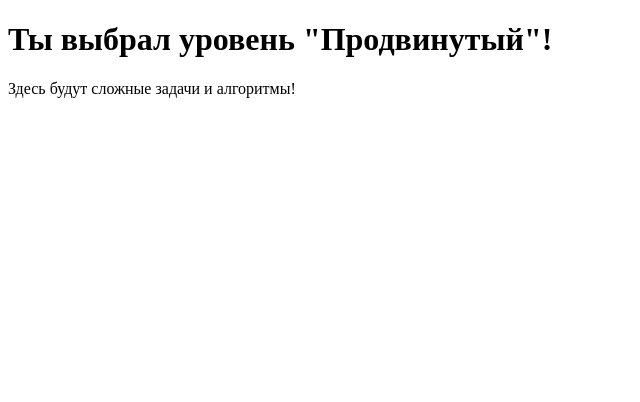
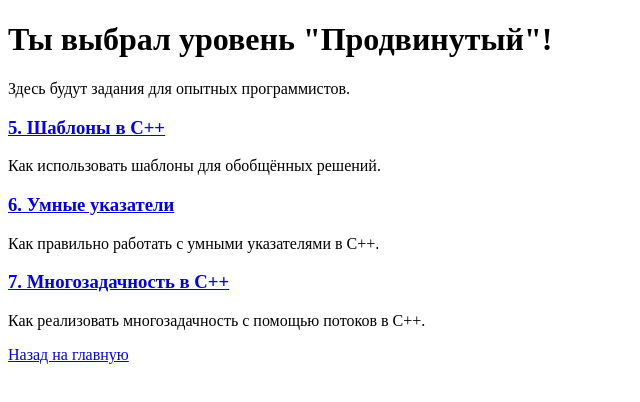
Before and after one commit to Adilet613/cpp-learning, a plain HTML site: page advanced.html in a window 1280 px wide. Shown: the whole page, without its empty margins (0-640 px from the left). Drawn offline with Linux system fonts and the light colour scheme.

Commit message:
Update advanced.html

```diff
--- a/advanced.html
+++ b/advanced.html
@@ -2,10 +2,26 @@
 <html lang="ru">
 <head>
     <meta charset="UTF-8">
+    <meta name="viewport" content="width=device-width, initial-scale=1.0">
     <title>Продвинутый уровень</title>
 </head>
 <body>
     <h1>Ты выбрал уровень "Продвинутый"!</h1>
-    <p>Здесь будут сложные задачи и алгоритмы!</p>
+    <p>Здесь будут задания для опытных программистов.</p>
+
+    <div class="lesson">
+        <h3><a href="lesson5.html">5. Шаблоны в C++</a></h3>
+        <p>Как использовать шаблоны для обобщённых решений.</p>
+    </div>
+    <div class="lesson">
+        <h3><a href="lesson6.html">6. Умные указатели</a></h3>
+        <p>Как правильно работать с умными указателями в C++.</p>
+    </div>
+    <div class="lesson">
+        <h3><a href="lesson7.html">7. Многозадачность в C++</a></h3>
+        <p>Как реализовать многозадачность с помощью потоков в C++.</p>
+    </div>
+
+    <a href="index.html">Назад на главную</a>
 </body>
 </html>
```
